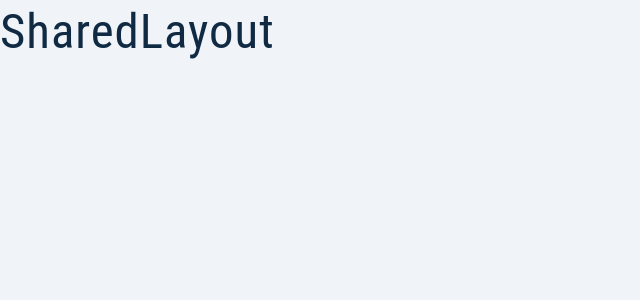
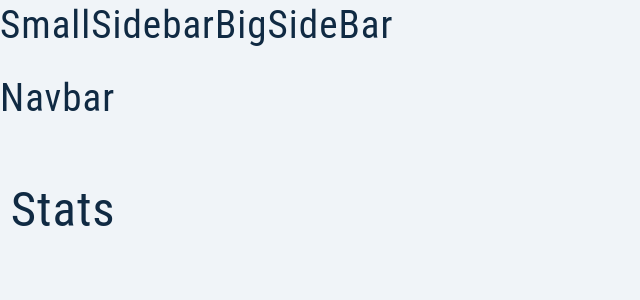
Before and after one commit to huzaifaghazali/jobster, a React (Create React App) app: page / in a window 1280 px wide. Shown: the top 300 px of the page, without its empty margins (0-640 px from the left). Built offline with nearby package versions, Linux system fonts and the light colour scheme.

Commit message:
Set up the SharedLayout page

```diff
--- /dev/null
+++ b/src/assets/wrappers/BigSideBar.js
@@ -0,0 +1,66 @@
+import styled from 'styled-components'
+
+const Wrapper = styled.aside`
+  display: none;
+  @media (min-width: 992px) {
+    display: block;
+    box-shadow: 1px 0px 0px 0px rgba(0, 0, 0, 0.1);
+    .sidebar-container {
+      background: var(--white);
+      min-height: 100vh;
+      height: 100%;
+      width: 250px;
+      margin-left: -250px;
+      transition: var(--transition);
+    }
+    .content {
+      position: sticky;
+      top: 0;
+    }
+    .show-sidebar {
+      margin-left: 0;
+    }
+    header {
+      height: 6rem;
+      display: flex;
+      align-items: center;
+      padding-left: 2.5rem;
+    }
+    .nav-links {
+      padding-top: 2rem;
+      display: flex;
+      flex-direction: column;
+    }
+    .nav-link {
+      display: flex;
+      align-items: center;
+      color: var(--grey-500);
+      padding: 1rem 0;
+      padding-left: 2.5rem;
+      text-transform: capitalize;
+      transition: var(--transition);
+    }
+    .nav-link:hover {
+      background: var(--grey-50);
+      padding-left: 3rem;
+      color: var(--grey-900);
+    }
+    .nav-link:hover .icon {
+      color: var(--primary-500);
+    }
+    .icon {
+      font-size: 1.5rem;
+      margin-right: 1rem;
+      display: grid;
+      place-items: center;
+      transition: var(--transition);
+    }
+    .active {
+      color: var(--grey-900);
+    }
+    .active .icon {
+      color: var(--primary-500);
+    }
+  }
+`
+export default Wrapper
--- /dev/null
+++ b/src/assets/wrappers/Navbar.js
@@ -0,0 +1,84 @@
+import styled from 'styled-components'
+
+const Wrapper = styled.nav`
+  height: var(--nav-height);
+  display: flex;
+  align-items: center;
+  justify-content: center;
+  box-shadow: 0 1px 0px 0px rgba(0, 0, 0, 0.1);
+  .logo {
+    display: flex;
+    align-items: center;
+    width: 100px;
+  }
+  .nav-center {
+    display: flex;
+    width: 90vw;
+    align-items: center;
+    justify-content: space-between;
+  }
+  .toggle-btn {
+    background: transparent;
+    border-color: transparent;
+    font-size: 1.75rem;
+    color: var(--primary-500);
+    cursor: pointer;
+    display: flex;
+    align-items: center;
+  }
+  background: var(--white);
+  .btn-container {
+    position: relative;
+  }
+  .btn {
+    display: flex;
+    align-items: center;
+    justify-content: center;
+    gap: 0 0.5rem;
+    position: relative;
+    box-shadow: var(--shadow-2);
+  }
+
+  .dropdown {
+    position: absolute;
+    top: 40px;
+    left: 0;
+    width: 100%;
+    background: var(--primary-100);
+    box-shadow: var(--shadow-2);
+    padding: 0.5rem;
+    text-align: center;
+    visibility: hidden;
+    border-radius: var(--borderRadius);
+  }
+  .show-dropdown {
+    visibility: visible;
+  }
+  .dropdown-btn {
+    background: transparent;
+    border-color: transparent;
+    color: var(--primary-500);
+    letter-spacing: var(--letterSpacing);
+    text-transform: capitalize;
+    cursor: pointer;
+  }
+  .logo-text {
+    display: none;
+    margin: 0;
+  }
+  @media (min-width: 992px) {
+    position: sticky;
+    top: 0;
+
+    .nav-center {
+      width: 90%;
+    }
+    .logo {
+      display: none;
+    }
+    .logo-text {
+      display: block;
+    }
+  }
+`
+export default Wrapper
--- /dev/null
+++ b/src/assets/wrappers/SharedLayout.js
@@ -0,0 +1,22 @@
+import styled from 'styled-components'
+
+const Wrapper = styled.section`
+  .dashboard {
+    display: grid;
+    grid-template-columns: 1fr;
+  }
+  .dashboard-page {
+    width: 90vw;
+    margin: 0 auto;
+    padding: 2rem 0;
+  }
+  @media (min-width: 992px) {
+    .dashboard {
+      grid-template-columns: auto 1fr;
+    }
+    .dashboard-page {
+      width: 90%;
+    }
+  }
+`
+export default Wrapper
--- /dev/null
+++ b/src/assets/wrappers/SmallSideBar.js
@@ -0,0 +1,76 @@
+import styled from 'styled-components'
+
+const Wrapper = styled.aside`
+  @media (min-width: 992px) {
+    display: none;
+  }
+  .sidebar-container {
+    position: fixed;
+    inset: 0;
+    background: rgba(0, 0, 0, 0.7);
+    display: flex;
+    justify-content: center;
+    align-items: center;
+    z-index: -1;
+    opacity: 0;
+    transition: var(--transition);
+  }
+  .show-sidebar {
+    z-index: 99;
+    opacity: 1;
+  }
+  .content {
+    background: var(--white);
+    width: var(--fluid-width);
+    height: 95vh;
+    border-radius: var(--borderRadius);
+    padding: 4rem 2rem;
+    position: relative;
+    display: flex;
+    align-items: center;
+    flex-direction: column;
+  }
+  .close-btn {
+    position: absolute;
+    top: 10px;
+    left: 10px;
+    background: transparent;
+    border-color: transparent;
+    font-size: 2rem;
+    color: var(--red-dark);
+    cursor: pointer;
+  }
+  .nav-links {
+    padding-top: 2rem;
+    display: flex;
+    flex-direction: column;
+  }
+  .nav-link {
+    display: flex;
+    align-items: center;
+    color: var(--grey-500);
+    padding: 1rem 0;
+    text-transform: capitalize;
+    transition: var(--transition);
+  }
+  .nav-link:hover {
+    color: var(--grey-900);
+  }
+  .nav-link:hover .icon {
+    color: var(--primary-500);
+  }
+  .icon {
+    font-size: 1.5rem;
+    margin-right: 1rem;
+    display: grid;
+    place-items: center;
+    transition: var(--transition);
+  }
+  .active {
+    color: var(--grey-900);
+  }
+  .active .icon {
+    color: var(--primary-500);
+  }
+`
+export default Wrapper
--- /dev/null
+++ b/src/components/BigSideBar.js
@@ -0,0 +1,11 @@
+import React from 'react'
+
+import Wrapper from '../assets/wrappers/BigSideBar';
+
+const BigSideBar = () => {
+  return (
+    <h2>BigSideBar</h2>
+  )
+}
+
+export default BigSideBar
--- /dev/null
+++ b/src/components/Navbar.js
@@ -0,0 +1,11 @@
+import React from 'react'
+
+import Wrapper from '../assets/wrappers/Navbar'
+
+const Navbar = () => {
+  return (
+    <h2>Navbar</h2>
+  )
+}
+
+export default Navbar
--- /dev/null
+++ b/src/components/SmallSidebar.js
@@ -0,0 +1,11 @@
+import React from 'react'
+
+import Wrapper from '../assets/wrappers/SmallSideBar';
+
+const SmallSidebar = () => {
+  return (
+    <h2>SmallSidebar</h2>
+  )
+}
+
+export default SmallSidebar
--- a/src/components/index.js
+++ b/src/components/index.js
@@ -1,4 +1,7 @@
 import Logo from './Logo';
 import FormRow from './FormRow';
+import Navbar from './Navbar';
+import BigSideBar from './BigSideBar';
+import SmallSidebar from './SmallSidebar';
 
-export { Logo, FormRow };
+export { Logo, FormRow, Navbar, BigSideBar, SmallSidebar };
--- a/src/pages/Dashboard/SharedLayout.js
+++ b/src/pages/Dashboard/SharedLayout.js
@@ -1,8 +1,22 @@
 import React from 'react'
+import { Outlet } from 'react-router-dom';
 
+import { BigSideBar, Navbar, SmallSidebar } from '../../components';
+import Wrapper from '../../assets/wrappers/SharedLayout';
 const SharedLayout = () => {
   return (
-    <h1>SharedLayout</h1>
+    <Wrapper>
+      <main className="dashboard">
+        <SmallSidebar />
+        <BigSideBar />
+        <div>
+          <Navbar />
+          <div className="dashboard-page">
+            <Outlet />
+          </div>
+        </div>
+      </main>
+    </Wrapper>
   )
 }
 
```
